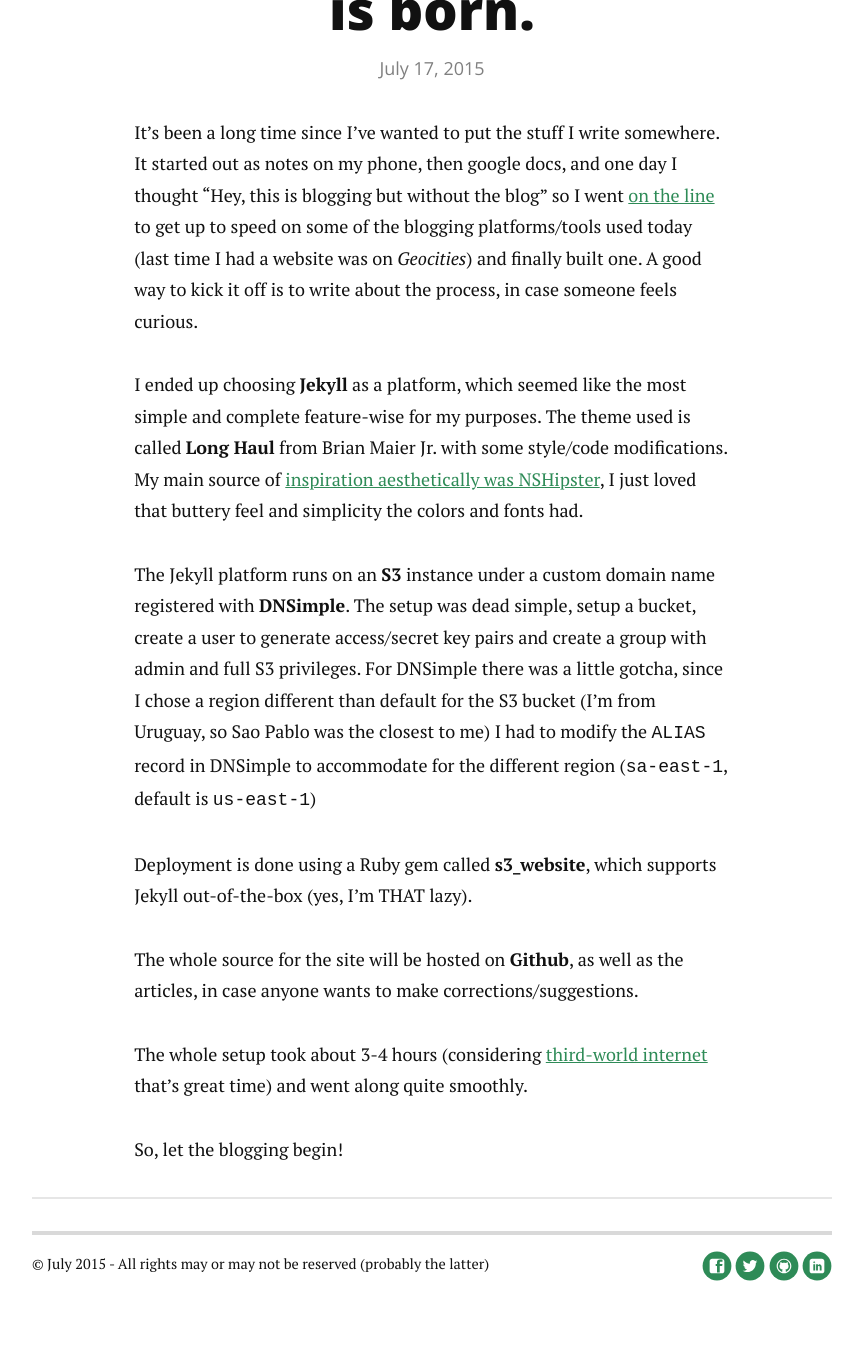
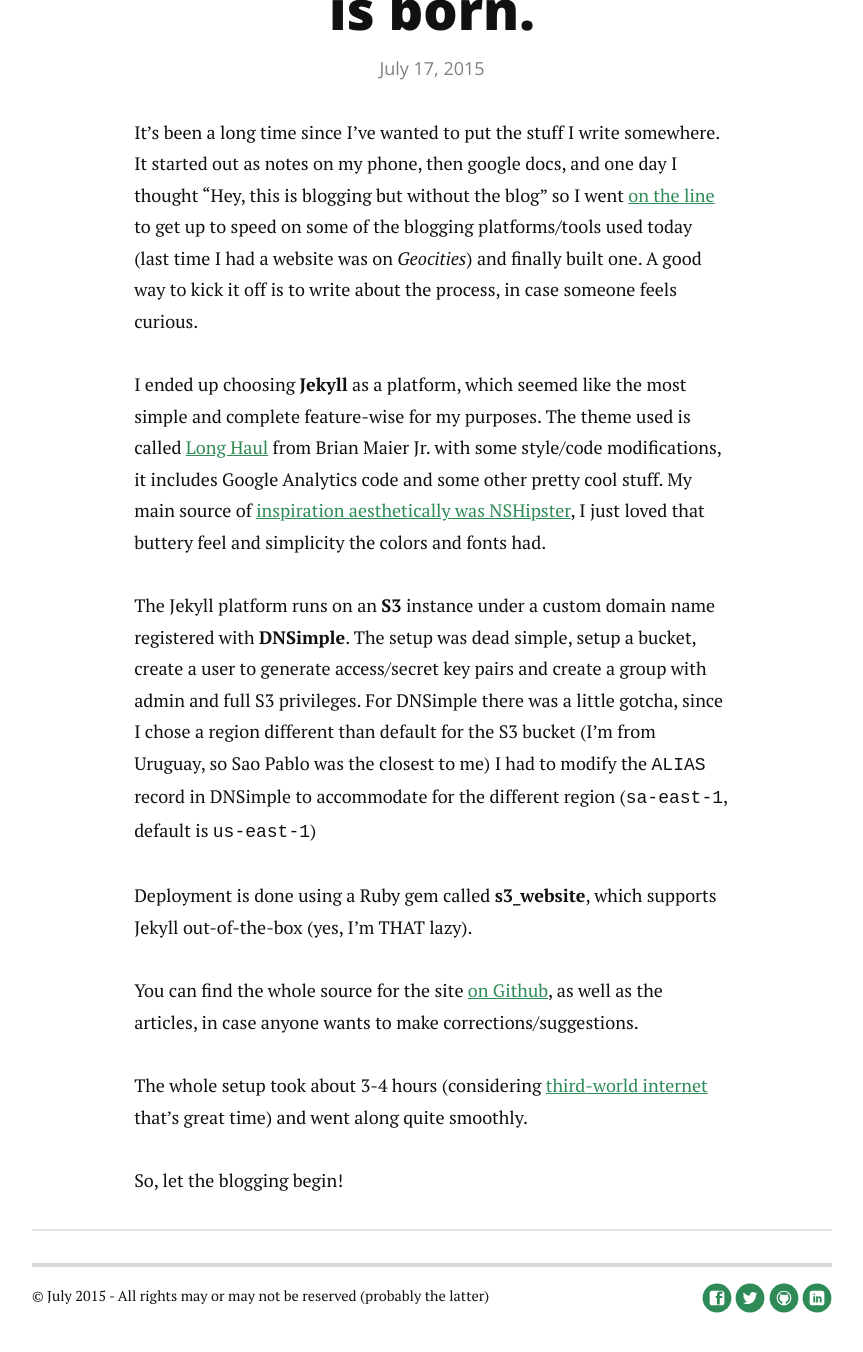
Before and after one commit to jeremangnr/notenoughrants.com, a Jekyll site: the page built from _posts/2015-07-17-metablogging-a-blog-is-born.md, in a window 1280 px wide and 1400 px high, scrolled down 378 px. Shown: the top 1352 px of the window, without its empty margins (208-1071 px from the left). Built offline with Jekyll 4.4.1, drawn with Linux system fonts in a browser that asks for light colours; nearby versions of some CDN libraries; Markdown is read by kramdown in place of the engine named in the settings.

Commit message:
Added github link to first article, other minor nits

```diff
--- a/_posts/2015-07-17-metablogging-a-blog-is-born.md
+++ b/_posts/2015-07-17-metablogging-a-blog-is-born.md
@@ -6,19 +6,21 @@ date: 2015-07-17
 
 It’s been a long time since I’ve wanted to put the stuff I write somewhere. It started out as notes on my phone, then google docs, and one day I thought “Hey, this is blogging but without the blog” so I went [on the line][on the line] to get up to speed on some of the blogging platforms/tools used today (last time I had a website was on _Geocities_) and finally built one. A good way to kick it off is to write about the process, in case someone feels curious.
 
-I ended up choosing **Jekyll** as a platform, which seemed like the most simple and complete feature-wise for my purposes. The theme used is called **Long Haul** from Brian Maier Jr. with some style/code modifications. My main source of [inspiration aesthetically was NSHipster][Colophon], I just loved that buttery feel and simplicity the colors and fonts had.
+I ended up choosing **Jekyll** as a platform, which seemed like the most simple and complete feature-wise for my purposes. The theme used is called [Long Haul][theme] from Brian Maier Jr. with some style/code modifications, it includes Google Analytics code and some other pretty cool stuff.  My main source of [inspiration aesthetically was NSHipster][Colophon], I just loved that buttery feel and simplicity the colors and fonts had.
 
 The Jekyll platform runs on an **S3** instance under a custom domain name registered with **DNSimple**. The setup was dead simple, setup a bucket, create a user to generate access/secret key pairs and create a group with admin and full S3 privileges.
 For DNSimple there was a little gotcha, since I chose a region different than default for the S3 bucket (I’m from Uruguay, so Sao Pablo was the closest to me) I had to modify the `ALIAS` record in DNSimple to accommodate for the different region (`sa-east-1`, default is `us-east-1`)
 
 Deployment is done using a Ruby gem called **s3_website**, which supports Jekyll out-of-the-box (yes, I’m THAT lazy).
 
-The whole source for the site will be hosted on **Github**, as well as the articles, in case anyone wants to make corrections/suggestions.
+You can find the whole source for the site [on Github][github link], as well as the articles, in case anyone wants to make corrections/suggestions.
 
 The whole setup took about 3-4 hours (considering [third-world internet][welcome to the tercer world] that's great time) and went along quite smoothly.
 
 So, let the blogging begin!
 
 [on the line]: https://youtu.be/CewJ-ihIqaM?t=25
+[theme]: https://github.com/brianmaierjr/long-haul
 [Colophon]: http://nshipster.com/colophon/
+[github link]: https://github.com/jeremangnr/notenoughrants.com
 [welcome to the tercer world]: https://en.wikipedia.org/wiki/List_of_countries_by_Internet_connection_speeds#Akamai_2014_rankings
```
